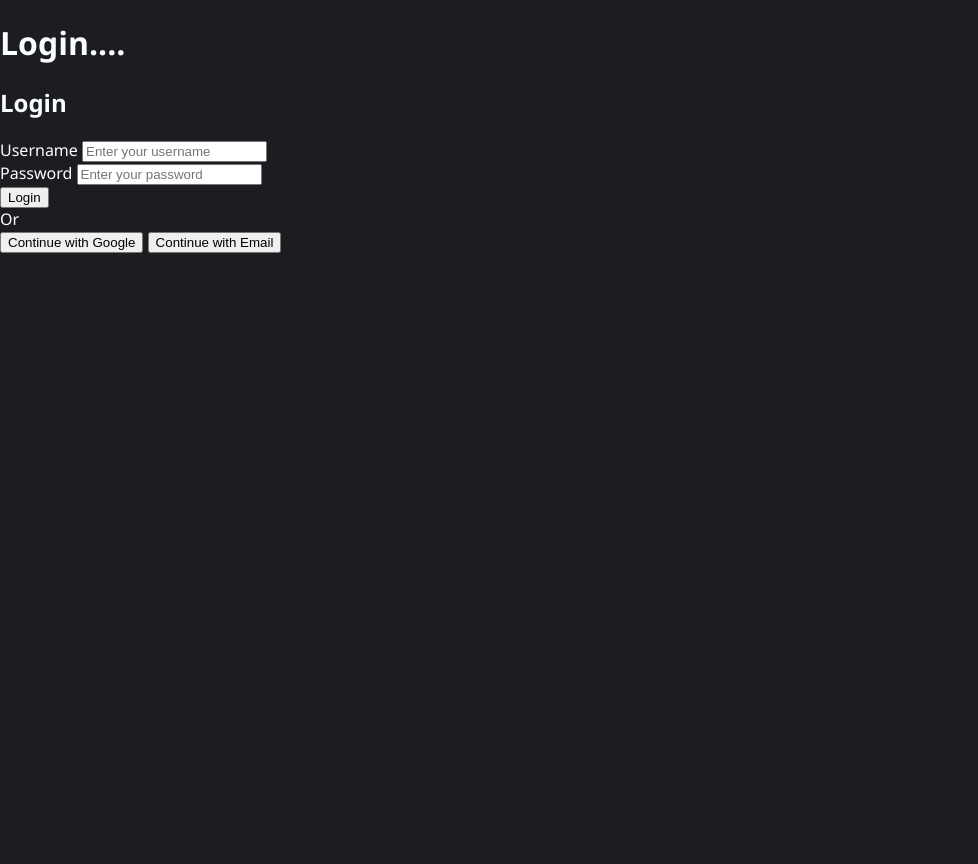
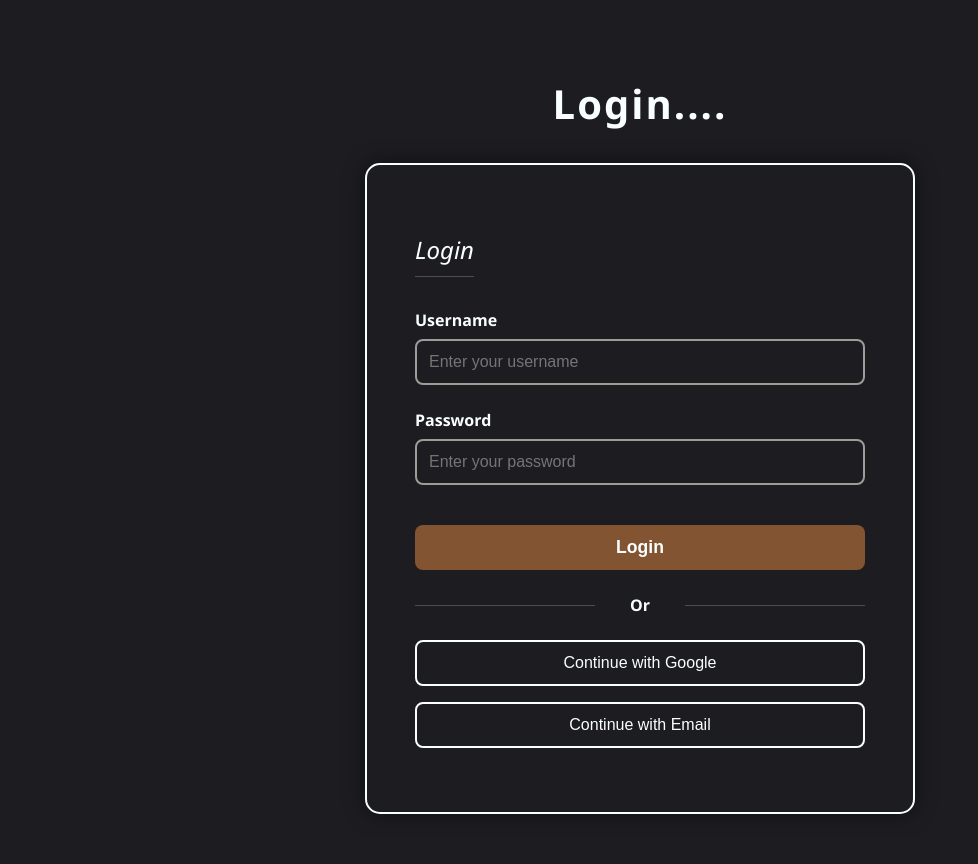
Before and after one commit to Labangi/Billing-System, a Django app: page /login in a window 1280 px wide. Shown: the whole page, without its empty margins (0-978 px from the left). Before the commit the page ends 253 px from the top, so only its background shows below. Run offline with Django 5.2, Linux system fonts and the light colour scheme; parts of the project's set-up code (start-up, migrations or seed data) failed here and were passed over.

Commit message:
Refactor and enhance CSS styles for the application

```diff
--- a/billSystem/static/style.css
+++ b/billSystem/static/style.css
@@ -226,3 +226,153 @@ body {
         opacity: 1;
     }
 }
+
+/* --- Login Page Specific Styles --- */
+
+.login-wrapper {
+    display: flex;
+    flex-direction: column;
+    align-items: center;
+    justify-content: center;
+    min-height: 100vh;
+    padding: 2rem;
+    background-color: #1d1c21; /* Main Background */
+}
+
+/* Page Heading "Login...." */
+.page-title {
+    font-size: 2.5rem;
+    color: #f9ffff;
+    margin-bottom: 2rem;
+    font-weight: bold;
+    letter-spacing: 2px;
+
+    /* Animation: Slide Down */
+    animation: slideDown 0.8s ease-out;
+}
+
+/* The Box Container */
+.login-card {
+    width: 100%;
+    max-width: 450px;
+    background-color: transparent;
+    border: 2px solid #f9ffff; /* White border as per wireframe */
+    border-radius: 15px;
+    padding: 3rem;
+    box-shadow: 0 0 20px rgba(0, 0, 0, 0.5);
+
+    /* Animation: Fade Up */
+    opacity: 0;
+    animation: fadeInUp 1s ease-out 0.3s forwards;
+}
+
+.form-title {
+    font-size: 1.5rem;
+    color: #f9ffff;
+    margin-bottom: 2rem;
+    font-style: italic; /* Matches wireframe style */
+    font-weight: 500;
+    border-bottom: 1px solid #474f52; /* Subtle separation */
+    padding-bottom: 10px;
+    display: inline-block;
+}
+
+.form-group {
+    margin-bottom: 1.5rem;
+    text-align: left;
+}
+
+.form-group label {
+    display: block;
+    color: #f9ffff;
+    font-weight: bold;
+    margin-bottom: 0.5rem;
+    font-size: 1rem;
+}
+
+.form-group input {
+    width: 100%;
+    padding: 12px;
+    background-color: transparent;
+    border: 2px solid #9c9d97; /* Grey border */
+    border-radius: 8px;
+    color: #f9ffff;
+    font-size: 1rem;
+    box-sizing: border-box; /* Ensures padding doesn't break width */
+    transition: border-color 0.3s ease;
+}
+
+.form-group input:focus {
+    outline: none;
+    border-color: #f9ffff; /* Highlights white on focus */
+}
+
+/* Buttons */
+.btn-primary {
+    width: 100%;
+    padding: 12px;
+    background-color: #825432; /* Brown Accent from Palette */
+    color: #f9ffff;
+    border: none;
+    border-radius: 8px;
+    font-size: 1.1rem;
+    font-weight: bold;
+    cursor: pointer;
+    transition: background-color 0.3s ease, transform 0.2s ease;
+    margin-top: 1rem;
+}
+
+.btn-primary:hover {
+    background-color: #6a4328;
+    transform: translateY(-2px);
+}
+
+.divider {
+    text-align: center;
+    margin: 1.5rem 0;
+    color: #f9ffff;
+    font-weight: bold;
+    position: relative;
+}
+
+/* Optional lines next to "Or" */
+.divider::before, .divider::after {
+    content: '';
+    position: absolute;
+    top: 50%;
+    width: 40%;
+    height: 1px;
+    background-color: #474f52;
+}
+.divider::before { left: 0; }
+.divider::after { right: 0; }
+
+.btn-outline {
+    width: 100%;
+    padding: 12px;
+    background-color: transparent;
+    border: 2px solid #f9ffff;
+    color: #f9ffff;
+    border-radius: 8px;
+    font-size: 1rem;
+    font-weight: 500;
+    cursor: pointer;
+    margin-bottom: 1rem;
+    transition: all 0.3s ease;
+}
+
+.btn-outline:hover {
+    background-color: #f9ffff;
+    color: #1d1c21;
+}
+
+/* Animations (Reuse from Home Page) */
+@keyframes slideDown {
+    from { transform: translateY(-30px); opacity: 0; }
+    to { transform: translateY(0); opacity: 1; }
+}
+
+@keyframes fadeInUp {
+    from { transform: translateY(30px); opacity: 0; }
+    to { transform: translateY(0); opacity: 1; }
+}
```
